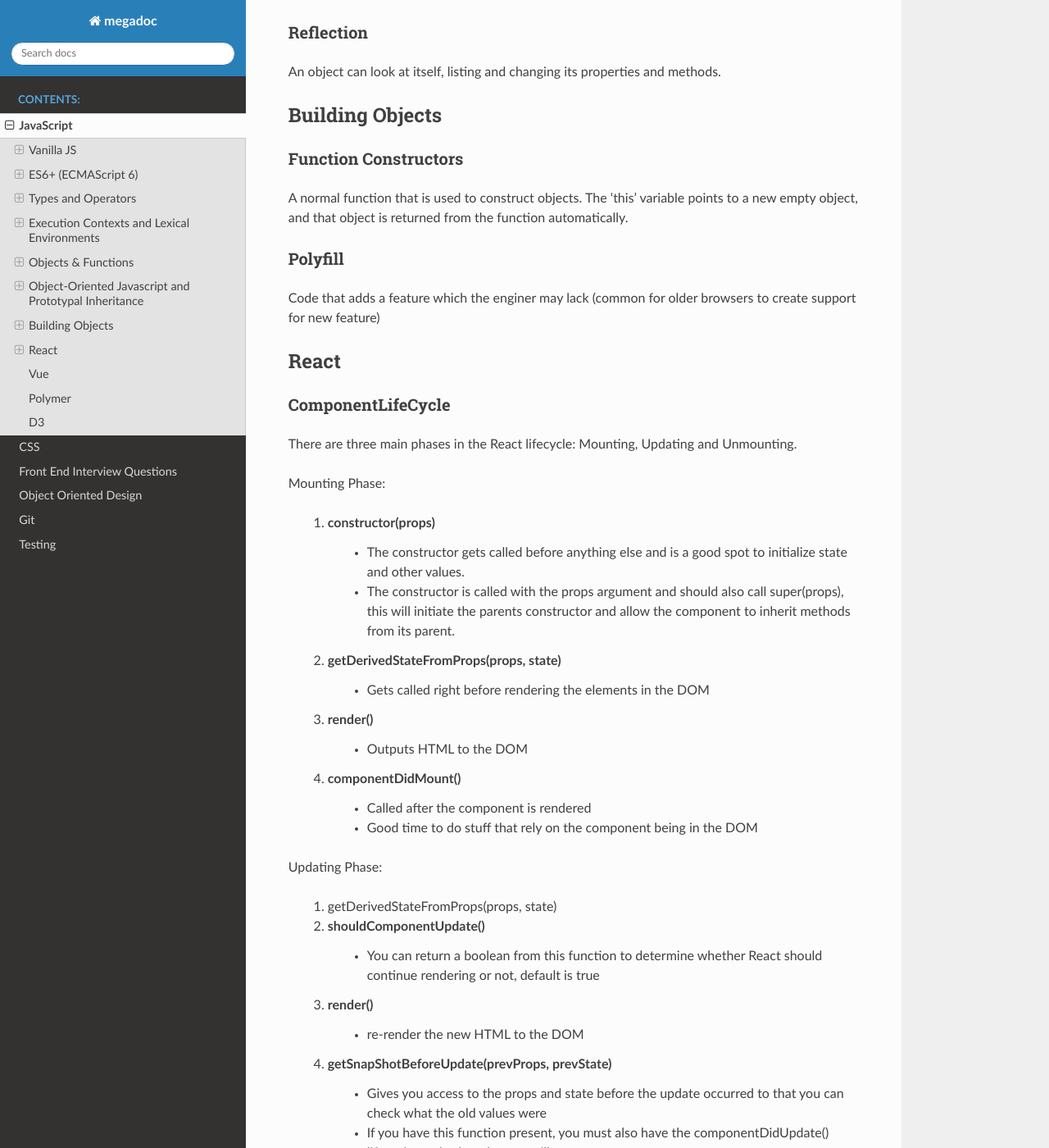
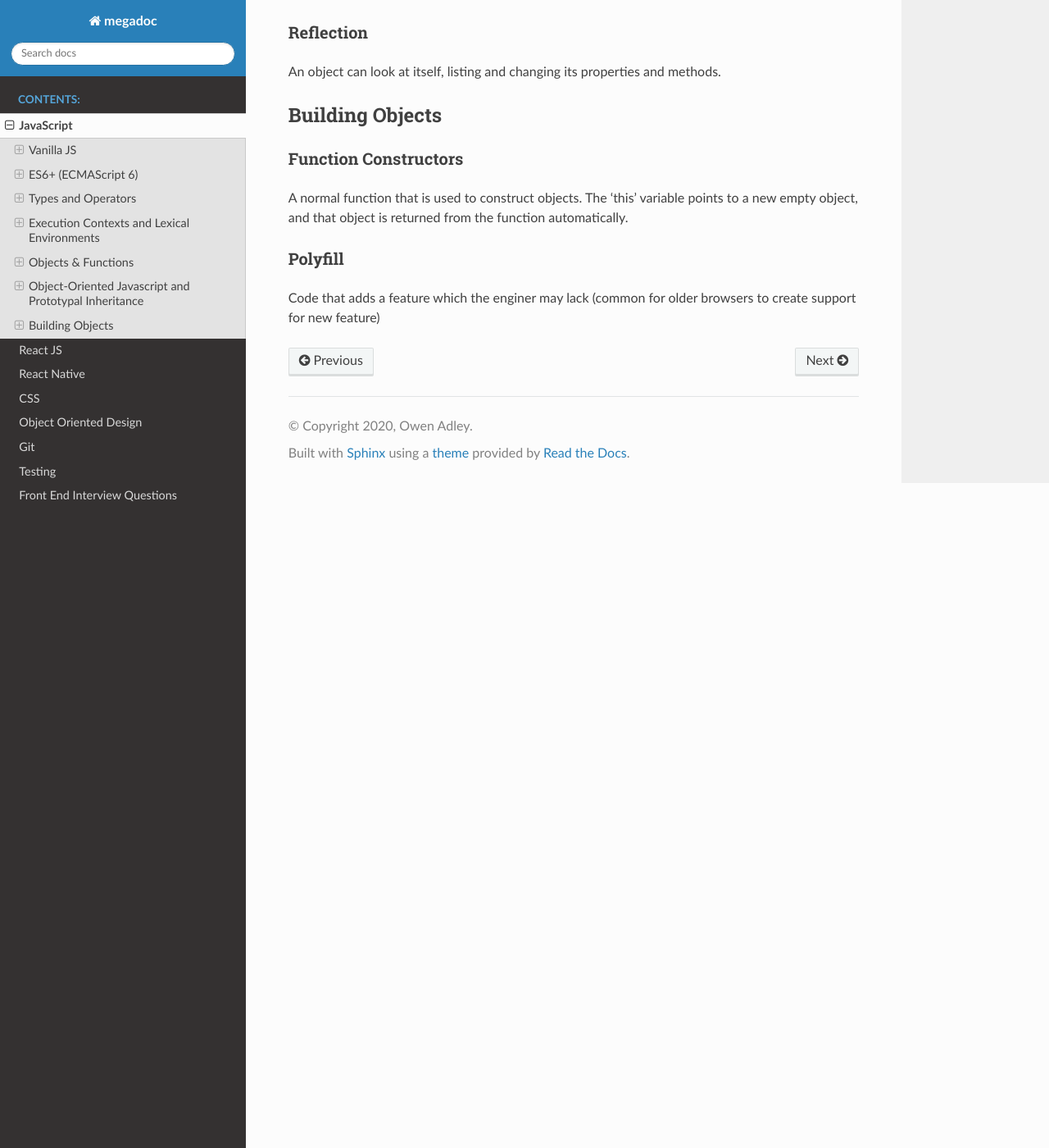
Before and after one commit to owenadley/MyDocumentation, a Sphinx documentation site: the page built from source/pages/javascript.rst, in a window 1280 px wide and 1400 px high, scrolled down 8816 px. Shown: the whole window at 82% size. Built offline with Sphinx 7.4.7 and the Read the Docs theme 2.0.0, drawn with Linux system fonts in a browser that asks for light colours; some of the changed text lies outside the part shown.

Commit message:
React, RN pages

```diff
--- a/source/index.rst
+++ b/source/index.rst
@@ -10,8 +10,10 @@ Owens Docs
      :maxdepth: 2
 
      /pages/javascript.rst
+     /pages/react.rst
+     /pages/react-native.rst
      /pages/css.rst
-     /pages/frontendinterviewquestions.rst
      /pages/oodesign.rst
      /pages/git.rst
      /pages/testing.rst
+     /pages/frontendinterviewquestions.rst
--- a/source/pages/javascript.rst
+++ b/source/pages/javascript.rst
@@ -376,7 +376,10 @@ Function Currying
 ---------------------------------------------------
 Creating a copy of a function but with some preset parameters. Very useful in mathematical situations.
 
+.. code-block:: javascript
+
     // function currying
+
     function multiply(a, b) {
         return a*b
     }
@@ -405,120 +408,3 @@ The 'this' variable points to a new empty object, and that object is returned fr
 Polyfill
 -------------------------
 Code that adds a feature which the enginer may lack (common for older browsers to create support for new feature)
-
-
-
-React
-==================
-ComponentLifeCycle
--------------------------
-There are three main phases in the React lifecycle: Mounting, Updating and Unmounting.
-
-Mounting Phase:
-
-    1. constructor(props)
-        - The constructor gets called before anything else and is a good spot to initialize state and other values.
-        - The constructor is called with the props argument and should also call super(props), this will initiate the parents constructor and allow the component to inherit methods from its parent.
-
-    2. getDerivedStateFromProps(props, state)
-        - Gets called right before rendering the elements in the DOM
-
-    3. render()
-        - Outputs HTML to the DOM
-
-    4. componentDidMount()
-        - Called after the component is rendered
-        - Good time to do stuff that rely on the component being in the DOM
-
-Updating Phase:
-
-    1. getDerivedStateFromProps(props, state)
-
-    2. shouldComponentUpdate()
-        - You can return a boolean from this function to determine whether React should continue rendering or not, default is true
-
-    3. render()
-        - re-render the new HTML to the DOM
-
-    4. getSnapShotBeforeUpdate(prevProps, prevState)
-        - Gives you access to the props and state before the update occurred to that you can check what the old values were
-        - If you have this function present, you must also have the componentDidUpdate() lifecycle method or else you will get an error
-
-    5. componentDidUpdate()
-        - This function is called right when the component has been updated in the DOM
-
-Unmounting Phase:
-
-    1. componentWillUnmount()
-        - This function is called when the component is about to be removed from the DOM
-        - Could be used to do any final tear down or save any unsaved progress
-
-
-In order from first to last:
-
-1. componentWillMount - LEGACY
-    * Immediately before initial rendering
-
-2. componentDidMount
-    * Immediately after initial rendering
-
-3. componentWillRecieveProps - LEGACY
-    * When component recieved new props (ex. new props due to parent state change)
-
-4. shouldComponentUpdate
-    * Before rendering, after recieving new props or state. Can return false to prevent rerendering
-
-5. componentWillUpdate - LEGACY
-    * Before rendering, after receiving new props or state
-
-6. componentDidUpdate
-    * After component's update are flushed to DOM
-
-7. componentWillUnMount
-    * Immediately before removing component from DOM
-
-Error Boundaries
--------------------------
-`Error Boundaries <https://reactjs.org/docs/error-boundaries.html>`_
-
-Runtime errors during rendering will break the app, we can prevent this using error boundaries.
-Consists of two lifecycle methods:
-
-* static getDerivedStateFromError(error)
-
-    * Used to render a fallback UI after an error is thrown
-    * Can set error state to true and conditionally render a specific UI
-
-* componentDidCatch(error, info)
-
-    * Used to log the error and information
-
-Create an ErrorBoundary component which has the two lifecycle methods above. You can then wrap any
-component in this ErrorBoundary component if you wish to enable the error boundaries for it.
-
-Redux State Management
--------------------------
-A popular state management library that keeps all state information in a central location called a 'store'.
-Redux models the applications state as a single JS Object
-
-Action
-
-    * A POJO that must have a key called 'type' and a string value
-    * Can have any number of additional keys
-
-Reducer
-
-    * A function that accepts the state and an action and returns a new state
-
-Store
-
-    * One bug POJO that represents the entire state of the application
-
-Vue
-==================
-
-Polymer
-==================
-
-D3
-==================
```
Also changed, not shown: source/pages/react-native.rst (added, +16 -0 lines), source/pages/react.rst (added, +217 -0 lines).
